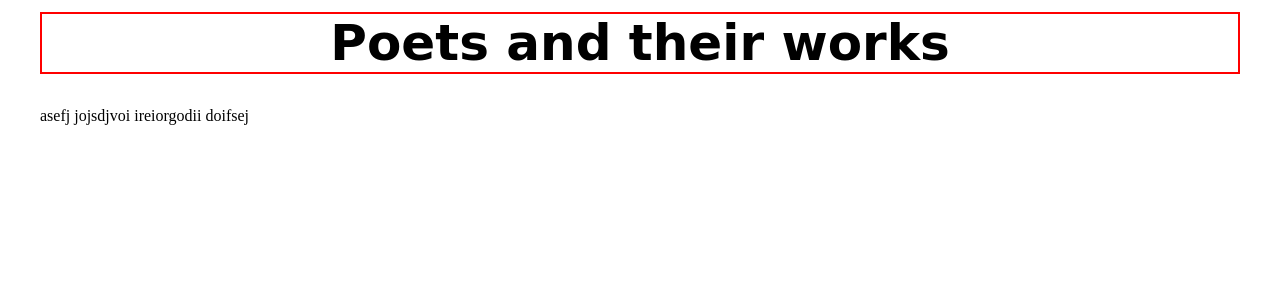
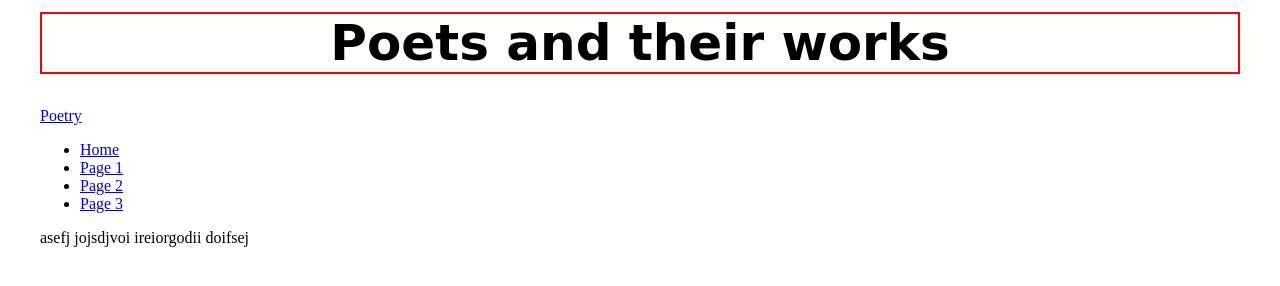
Before and after one commit to Nikitagawde/FrontEnd-Applications, a plain HTML site: page index.html in a window 1280 px wide. Shown: the part 262-548 px from the top of the page. Drawn offline with Linux system fonts and the light colour scheme.

Commit message:
minor changes

```diff
--- a/index.html
+++ b/index.html
@@ -14,7 +14,7 @@
 
         <img class="headerImage" src="https://www.hindustantimes.com/rf/image_size_960x540/HT/p2/2019/08/13/Pictures/vintage-poetry-and-eyeglasses_8373eee0-bd45-11e9-a504-fd2d583231d6.jpg" alt="headerImage">
         <h1 class="centerTitle">Poets and their works</h1>
-        <!-- <nav class="navbar navbar-inverse navbar-fixed-top">
+        <nav class="navbar navbar-inverse navbar-fixed-top">
             <div class="container-fluid">
               <div class="navbar-header">
                 <a class="navbar-brand" href="index.html">Poetry</a>
@@ -26,7 +26,7 @@
                 <li><a href="#">Page 3</a></li>
               </ul>
             </div>
-          </nav> -->
+          </nav>
         <p>asefj jojsdjvoi ireiorgodii doifsej</p>
 
 </html>
```
